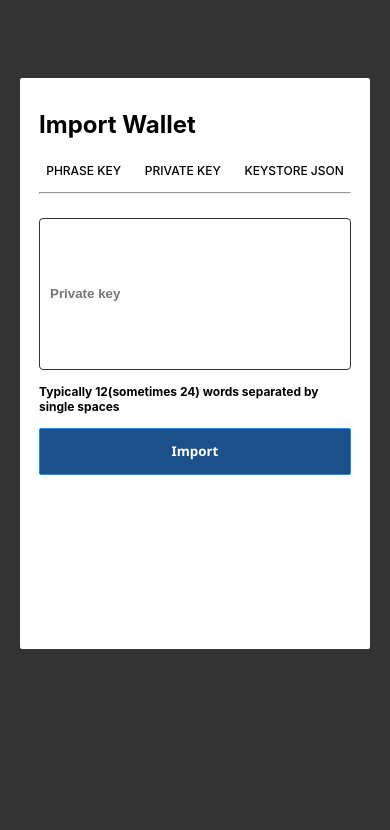
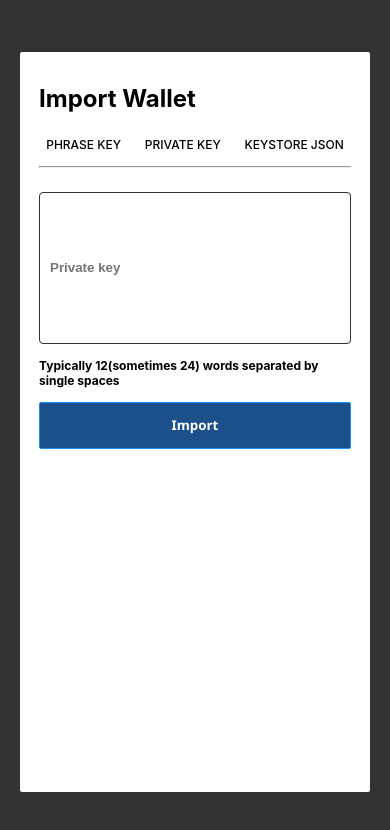
Before and after one commit to blyncnov/davidwallet, a React (Create React App) app: page /private in a window 390 px wide. Shown: the top 830 px of the page. Built offline with nearby package versions, Linux system fonts and the light colour scheme.

Commit message:
here david's wallet v13

```diff
--- a/src/global.css
+++ b/src/global.css
@@ -263,7 +263,7 @@ align-items: center;
 .phase__container {
   width: 50vw;
   background-color: white;
-  height: 60%;
+  height: 80vh;
   margin: 0 auto;
   padding: 2em;
   border-radius: 2px;
@@ -355,7 +355,7 @@ button {
 @media (max-width: 700px) {
   .phase__container {
     width: 94%;
-        margin-top: -30%;
+        /* margin-top: -30%; */
   }
 
   .h4 {
```
